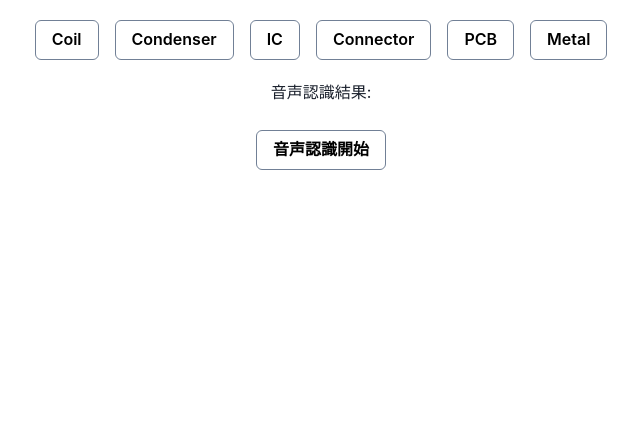
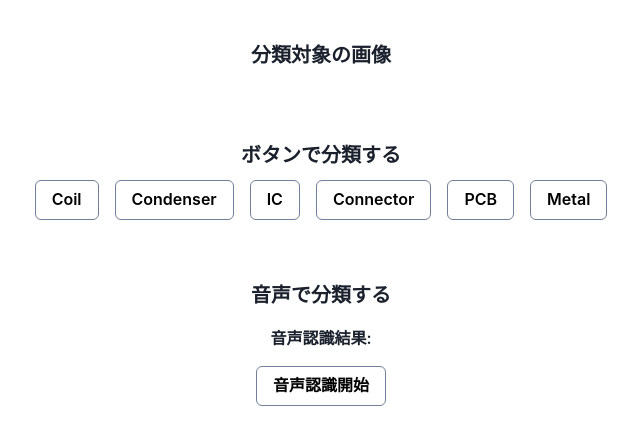
Before and after one commit to enbanbunbun123/lab, a React (Create React App) app in the folder frontend/: page / in a window 1280 px wide. Shown: the top 444 px of the page, without its empty margins (319-959 px from the left). Built offline with nearby package versions, Linux system fonts and the light colour scheme; no server answers.

Commit message:
fix: UIのスタイル修正

```diff
--- a/frontend/src/App.tsx
+++ b/frontend/src/App.tsx
@@ -121,6 +121,9 @@ const App = () => {
 
   return (
     <Box className="app">
+      <Text fontSize="xl" fontWeight="bold" mb={4} margin="40px 0 10px">
+        分類対象の画像
+      </Text>
       <Box className="app__input-image">
         {imageName && (
           <Image
@@ -131,7 +134,17 @@ const App = () => {
         )}
       </Box>
 
-      <HStack spacing={4} margin="20px 0 0">
+      <Text
+        fontSize="xl"
+        fontWeight="bold"
+        mb={4}
+        textAlign="center"
+        margin="60px 0 0"
+      >
+        ボタンで分類する
+      </Text>
+
+      <HStack spacing={4} margin="10px 0 0">
         <Button
           onClick={() => moveImage("Coil")}
           variant="outline"
@@ -189,7 +202,10 @@ const App = () => {
       </HStack>
 
       <VStack spacing={4}>
-        <Text fontSize="md" margin="20px 0 10px">
+        <Text fontSize="xl" fontWeight="bold" mb={4} margin="60px 0 0">
+          音声で分類する
+        </Text>
+        <Text fontSize="md" fontWeight="semibold">
           音声認識結果: {recognizedText}
         </Text>
         <Button
```
